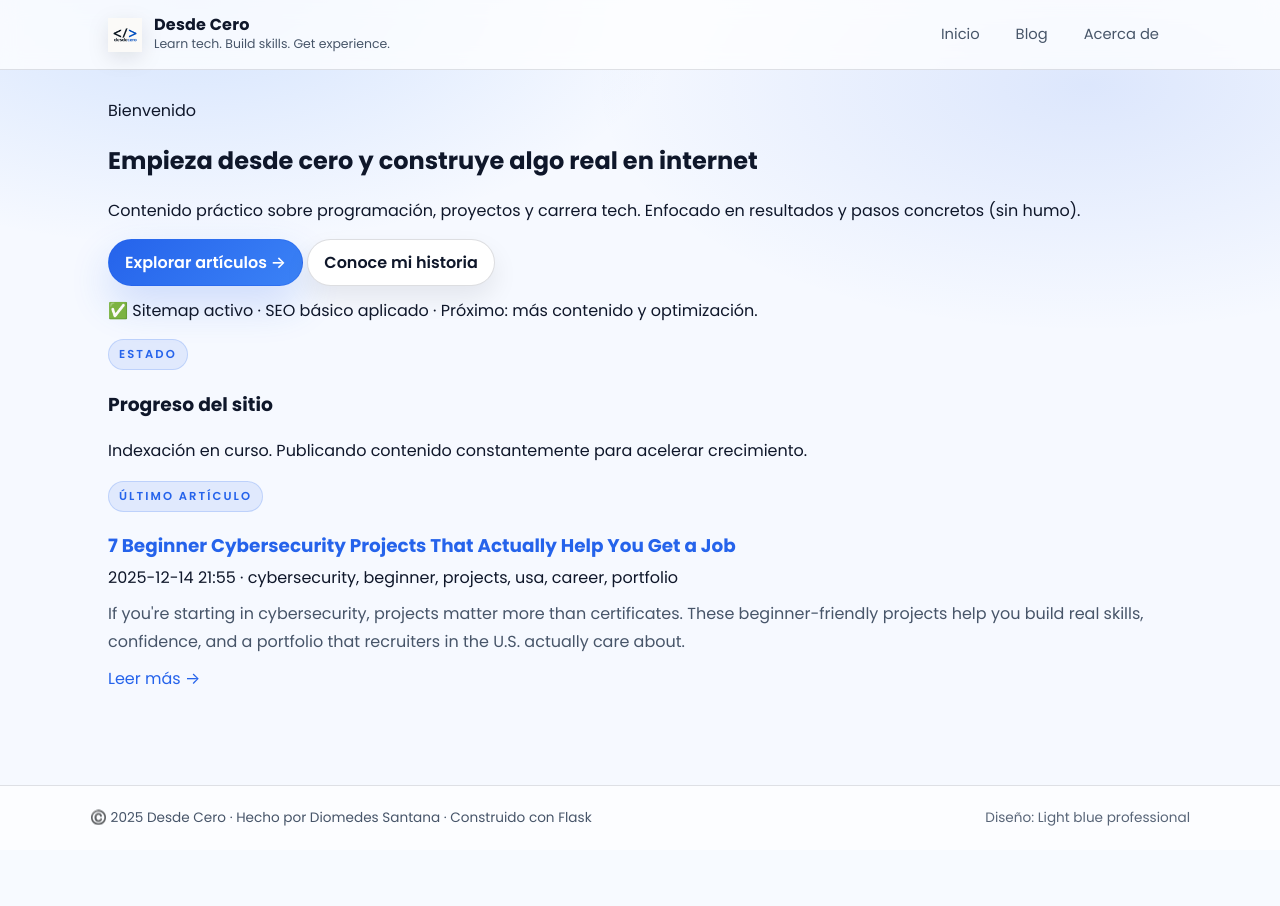
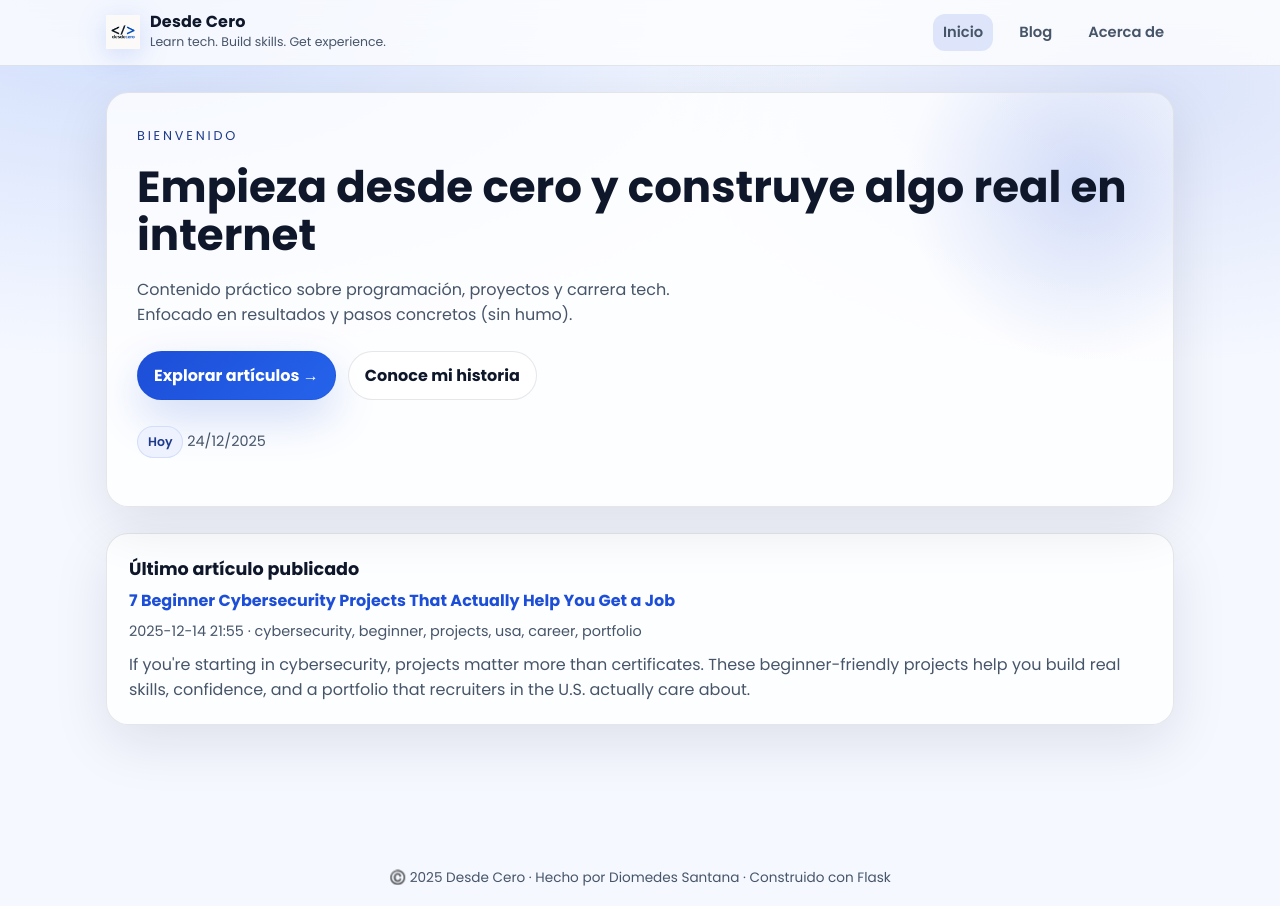
Before and after one commit to dsantanasec-eng/desde-cero-blog, a Flask app: page / in a window 1280 px wide. Before the commit the page ends 826 px from the top, so only its background shows below. Run offline with Flask 3, Linux system fonts and the light colour scheme; data comes from the database, SQL or seed files in the repository.

Commit message:
Fix UI cards + show post content

```diff
--- a/templates/base.html
+++ b/templates/base.html
@@ -8,159 +8,161 @@
   <!-- Fuente -->
   <link href="https://fonts.googleapis.com/css2?family=Poppins:wght@300;400;600;700&display=swap" rel="stylesheet">
 
-  <!-- CSS GLOBAL (IMPORTANTE) -->
-  <link rel="stylesheet" href="{{ url_for('static', filename='style.css') }}">
-
-  <!-- Estilos base (fallback por si el CSS no carga) -->
   <style>
     :root{
-      --bg:#f6f9ff;
-      --card:#ffffff;
-      --text:#0f172a;
-      --muted:#475569;
-      --border:rgba(15,23,42,.12);
-      --blue:#2563eb;
-      --blue2:#3b82f6;
-      --shadow:0 18px 45px rgba(2,6,23,.10);
-      --radius:16px;
+      --bg: #f5f8ff;
+      --panel: rgba(255,255,255,.78);
+      --panel-strong: #ffffff;
+      --text: #0f172a;
+      --muted: #475569;
+      --border: rgba(15,23,42,.10);
+      --shadow: 0 18px 55px rgba(15, 23, 42, .10);
+
+      --blue: #1d4ed8;
+      --blue2:#2563eb;
+      --blueSoft:#eaf2ff;
+      --chip:#eef2ff;
     }
-    *{box-sizing:border-box}
+
+    *{ box-sizing:border-box; }
     body{
       margin:0;
-      font-family:"Poppins",system-ui,-apple-system,Segoe UI,Roboto,Arial,sans-serif;
+      font-family:"Poppins", sans-serif;
+      background:
+        radial-gradient(1200px 600px at 10% 0%, rgba(37,99,235,.18), transparent 60%),
+        radial-gradient(900px 500px at 90% 10%, rgba(29,78,216,.12), transparent 55%),
+        var(--bg);
       color:var(--text);
-      background:
-        radial-gradient(900px 450px at 15% 0%, rgba(59,130,246,.18), transparent 55%),
-        radial-gradient(900px 450px at 85% 10%, rgba(37,99,235,.12), transparent 55%),
-        var(--bg);
     }
-    a{color:var(--blue); text-decoration:none}
-    a:hover{text-decoration:underline}
 
+    /* NAV */
     .navbar{
       position:sticky; top:0; z-index:50;
-      backdrop-filter:blur(10px);
-      background:rgba(255,255,255,.75);
-      border-bottom:1px solid var(--border);
+      background: rgba(255,255,255,.75);
+      backdrop-filter: blur(12px);
+      border-bottom: 1px solid var(--border);
     }
     .nav-inner{
       max-width:1100px;
       margin:0 auto;
-      padding:14px 18px;
+      padding: 14px 16px;
       display:flex;
       align-items:center;
       justify-content:space-between;
+      gap:14px;
+    }
+
+    .brand{
+      display:flex;
+      align-items:center;
+      gap:10px;
+      text-decoration:none !important;
+      color:inherit;
+    }
+    .brand:hover{ text-decoration:none !important; }
+    .brand:focus{ outline: none; }
+    .brand img{
+      width:34px;height:34px;object-fit:contain;
+      filter: drop-shadow(0 6px 14px rgba(29,78,216,.18));
+    }
+    .brand-title{
+      font-weight:700;
+      line-height:1.05;
+      letter-spacing: .2px;
+    }
+    .brand-sub{
+      font-size:.78rem;
+      color:var(--muted);
+      margin-top:2px;
+    }
+
+    .nav-links{
+      display:flex;
+      align-items:center;
       gap:16px;
+      flex-wrap:wrap;
     }
-    .brand{
-      display:flex; align-items:center; gap:12px;
+    .nav-links a{
       text-decoration:none;
-      min-width:220px;
-    }
-    .brand img{
-      width:34px; height:34px; object-fit:contain;
-      filter: drop-shadow(0 6px 10px rgba(2,6,23,.10));
-    }
-    .brand-title{font-weight:700; letter-spacing:.2px; color:var(--text); line-height:1.1}
-    .brand-sub{font-size:.78rem; color:var(--muted); margin-top:2px}
-
-    .nav-links{display:flex; align-items:center; gap:10px; flex-wrap:wrap}
-    .nav-links a{
-      padding:9px 12px;
-      border-radius:999px;
       color:var(--muted);
+      font-weight:600;
       font-size:.92rem;
-      border:1px solid transparent;
-      transition:.15s ease-out;
+      padding:8px 10px;
+      border-radius: 12px;
+      transition:.15s ease;
     }
     .nav-links a:hover{
-      background:rgba(37,99,235,.08);
-      border-color:rgba(37,99,235,.20);
-      color:var(--text);
-      text-decoration:none;
+      background: var(--blueSoft);
+      color: var(--text);
     }
     .nav-active{
-      background:linear-gradient(135deg, rgba(37,99,235,.16), rgba(59,130,246,.10));
-      border-color:rgba(37,99,235,.25) !important;
-      color:var(--text) !important;
-      font-weight:600;
+      background: rgba(29,78,216,.12);
+      color: var(--blue);
     }
 
+    /* PAGE */
     .page{
       max-width:1100px;
-      margin:0 auto;
-      padding:28px 18px 60px;
+      margin: 0 auto;
+      padding: 26px 16px 70px;
     }
 
-    /* Componentes reutilizables (para que todo se vea consistente) */
-    .section{
-      background:rgba(255,255,255,.72);
-      border:1px solid var(--border);
-      border-radius:var(--radius);
-      box-shadow:var(--shadow);
-      padding:26px;
+    /* Global card */
+    .card{
+      background: var(--panel);
+      border: 1px solid var(--border);
+      border-radius: 22px;
+      box-shadow: var(--shadow);
     }
-    .article-body h1{margin:0 0 10px; font-size:2rem}
-    .article-body h2{margin:18px 0 8px; font-size:1.15rem}
-    .article-body p{color:var(--muted); line-height:1.75; margin:10px 0}
-    .badge{
-      display:inline-block;
-      font-size:.72rem;
-      letter-spacing:.18em;
-      text-transform:uppercase;
-      color:var(--blue);
-      background:rgba(37,99,235,.10);
-      border:1px solid rgba(37,99,235,.18);
-      padding:6px 10px;
-      border-radius:999px;
-      margin-bottom:10px;
-      font-weight:600;
+
+    /* Buttons */
+    .btn{
+      display:inline-flex;
+      align-items:center;
+      justify-content:center;
+      gap:8px;
+      padding: 11px 16px;
+      border-radius: 999px;
+      border: 1px solid var(--border);
+      background: rgba(255,255,255,.8);
+      color: var(--text);
+      text-decoration:none;
+      font-weight:700;
+      transition: .15s ease;
+      cursor:pointer;
     }
-    .divider{
-      height:1px;
-      background:linear-gradient(90deg, transparent, rgba(15,23,42,.14), transparent);
-      margin:18px 0;
+    .btn:hover{ transform: translateY(-1px); }
+    .btn-primary{
+      background: linear-gradient(135deg, var(--blue), var(--blue2));
+      color:white;
+      border-color: rgba(29,78,216,.35);
+      box-shadow: 0 18px 45px rgba(29,78,216,.20);
     }
-    .btn{
-      display:inline-flex; align-items:center; justify-content:center;
-      gap:8px;
-      padding:10px 16px;
-      border-radius:999px;
-      border:1px solid rgba(15,23,42,.14);
-      background:#fff;
-      color:var(--text);
-      font-weight:600;
-      transition:.15s ease-out;
-      box-shadow:0 12px 26px rgba(2,6,23,.08);
-      text-decoration:none;
-    }
-    .btn:hover{transform:translateY(-1px); text-decoration:none}
-    .btn-primary{
-      background:linear-gradient(135deg, var(--blue), var(--blue2));
-      color:#fff;
-      border-color:rgba(37,99,235,.40);
-      box-shadow:0 18px 40px rgba(37,99,235,.20);
+
+    /* Chips */
+    .chip{
+      display:inline-flex;
+      align-items:center;
+      gap:6px;
+      padding: 6px 10px;
+      border-radius: 999px;
+      background: var(--chip);
+      border: 1px solid rgba(29,78,216,.12);
+      color: #1e3a8a;
+      font-size: .78rem;
+      font-weight: 600;
     }
 
     footer{
-      margin-top:34px;
-      padding:22px 18px;
-      color:var(--muted);
-      border-top:1px solid var(--border);
-      background:rgba(255,255,255,.70);
-    }
-    .footer-inner{
-      max-width:1100px;
-      margin:0 auto;
-      display:flex;
-      justify-content:space-between;
-      gap:14px;
-      flex-wrap:wrap;
+      margin-top: 55px;
+      padding: 18px 16px;
+      text-align:center;
+      color: var(--muted);
       font-size:.85rem;
     }
   </style>
 
-  {% block extra_head %}{% endblock %}
+  {% block head_extra %}{% endblock %}
 </head>
 
 <body>
@@ -187,10 +189,7 @@
   </main>
 
   <footer>
-    <div class="footer-inner">
-      <div>©️ 2025 Desde Cero · Hecho por Diomedes Santana · Construido con Flask</div>
-      <div style="opacity:.9">Diseño: Light blue professional</div>
-    </div>
+    ©️ {{ current_year }} Desde Cero · Hecho por Diomedes Santana · Construido con Flask
   </footer>
 </body>
 </html>
--- a/templates/index.html
+++ b/templates/index.html
@@ -1,51 +1,85 @@
 {% extends "base.html" %}
+{% set active_page = 'home' %}
+
 {% block title %}Desde Cero | Aprende, aplica y gana experiencia{% endblock %}
 
 {% block content %}
-<section class="hero">
+<style>
+  .hero{
+    padding: 34px 30px;
+    overflow:hidden;
+    position:relative;
+  }
+  .hero::before{
+    content:"";
+    position:absolute; inset:-120px -120px auto auto;
+    width:420px; height:420px;
+    background: radial-gradient(circle, rgba(29,78,216,.18), transparent 60%);
+    transform: rotate(12deg);
+  }
+  .hero-grid{
+    display:grid;
+    gap:18px;
+    position:relative;
+  }
+  .kicker{ font-size:.8rem; letter-spacing:.22em; text-transform:uppercase; color:#1e3a8a; }
+  h1{
+    margin:0;
+    font-size: clamp(1.8rem, 3.4vw, 2.8rem);
+    line-height:1.1;
+  }
+  .sub{
+    margin:0;
+    color: var(--muted);
+    max-width: 58ch;
+  }
+  .cta{ display:flex; gap:12px; flex-wrap:wrap; margin-top:6px; }
+  .mini{
+    color: var(--muted);
+    font-size:.9rem;
+    margin-top: 8px;
+  }
+
+  .latest{
+    margin-top: 26px;
+    padding: 22px;
+  }
+  .latest h2{ margin:0 0 6px; font-size:1.1rem; }
+  .latest a{ text-decoration:none; font-weight:800; color: var(--blue); }
+  .latest a:hover{ text-decoration:underline; }
+  .meta{ color: var(--muted); font-size:.9rem; margin: 8px 0 0; }
+</style>
+
+<section class="card hero">
   <div class="hero-grid">
-    <div>
     <div class="kicker">Bienvenido</div>
+
     <h1>Empieza desde cero y construye algo real en internet</h1>
-      <p>
-        Contenido práctico sobre programación, proyectos y carrera tech.
-        Enfocado en resultados y pasos concretos (sin humo).
+
+    <p class="sub">
+      Contenido práctico sobre programación, proyectos y carrera tech. Enfocado en resultados
+      y pasos concretos (sin humo).
     </p>
 
-      <div class="hero-actions">
+    <div class="cta">
       <a class="btn btn-primary" href="{{ url_for('blog_list') }}">Explorar artículos →</a>
       <a class="btn" href="{{ url_for('about') }}">Conoce mi historia</a>
     </div>
 
-      <p class="small" style="margin-top:12px;">
-        ✅ Sitemap activo · SEO básico aplicado · Próximo: más contenido y optimización.
+    <p class="mini">
+      <span class="chip">Hoy</span> {{ fecha }}
     </p>
-    </div>
-
-    <aside class="hero-side">
-      <div class="badge">Estado</div>
-      <h3 style="margin-top:10px;">Progreso del sitio</h3>
-      <p class="small" style="margin:0;">
-        Indexación en curso. Publicando contenido constantemente para acelerar crecimiento.
-      </p>
-    </aside>
   </div>
 </section>
 
-<section style="margin-top:18px;">
-  <div class="card article-body">
-    <div class="badge">Último artículo</div>
-
+<section class="card latest">
+  <h2>Último artículo publicado</h2>
   {% if post %}
-      <h2 style="margin:10px 0 6px;">
-        <a class="readmore" href="{{ url_for('post_detail', slug=post['slug']) }}">{{ post['title'] }}</a>
-      </h2>
-      <div class="meta">{{ post['date']|fecha }}{% if post['tags'] %} · {{ post['tags'] }}{% endif %}</div>
-      {% if post['excerpt'] %}<p class="excerpt">{{ post['excerpt'] }}</p>{% endif %}
-      <a class="readmore" href="{{ url_for('post_detail', slug=post['slug']) }}">Leer más →</a>
+    <a href="{{ url_for('post_detail', slug=post['slug']) }}">{{ post['title'] }}</a>
+    <p class="meta">{{ post['date']|fecha }}{% if post['tags'] %} · {{ post['tags'] }}{% endif %}</p>
+    {% if post['excerpt'] %}<p style="margin:10px 0 0; color:var(--muted);">{{ post['excerpt'] }}</p>{% endif %}
   {% else %}
-      <p class="excerpt">Todavía no hay artículos publicados. Muy pronto habrá contenido nuevo.</p>
+    <p style="margin:0; color:var(--muted);">Todavía no hay artículos publicados.</p>
   {% endif %}
-  </div>
 </section>
 {% endblock %}
```
Also changed, not shown: templates/blog_list.html (+63 -16 lines), templates/post_detail.html (+36 -23 lines). Lines whose indentation alone changed are shown as unchanged.
